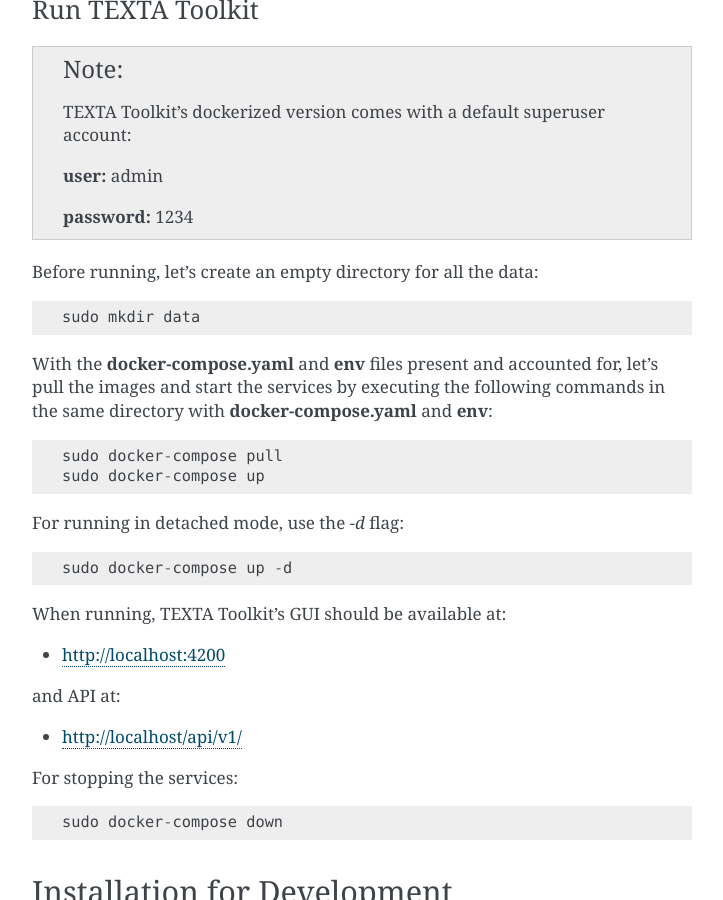
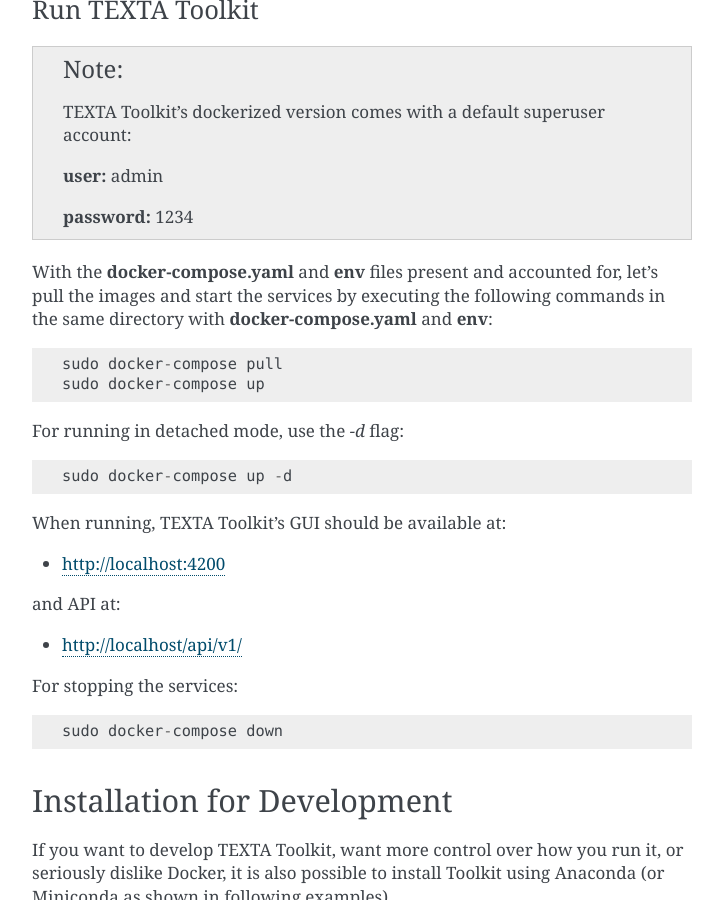
Before and after one commit to texta-tk/texta-tk.github.io, a Sphinx documentation site: the page built from source/installation.rst, in a window 1280 px wide and 900 px high, scrolled down 2363 px. Shown: the whole window, without its empty margins (388-1111 px from the left). Built offline with Sphinx 7.4.7, drawn with Linux system fonts in a browser that asks for light colours; formulas are drawn with MathJax 3.

Commit message:
Update installation.rst

```diff
--- a/source/installation.rst
+++ b/source/installation.rst
@@ -58,12 +58,6 @@
     **user:** admin
 
     **password:** 1234
-
-Before running, let's create an empty directory for all the data:
-
-.. code-block::
-
-    sudo mkdir data
 
 With the **docker-compose.yaml** and **env** files present and accounted for,
 let's pull the images and start the services by executing the following commands in the same directory with **docker-compose.yaml** and **env**:
```
